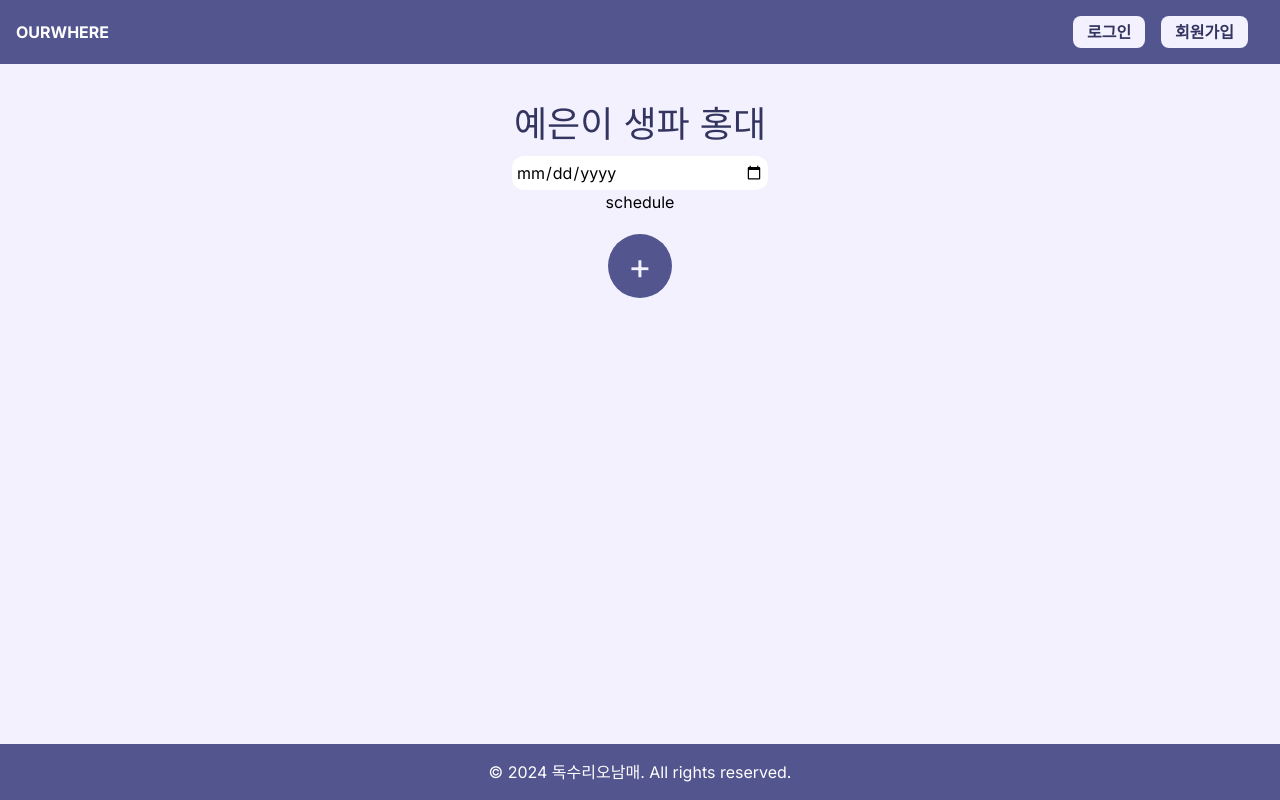
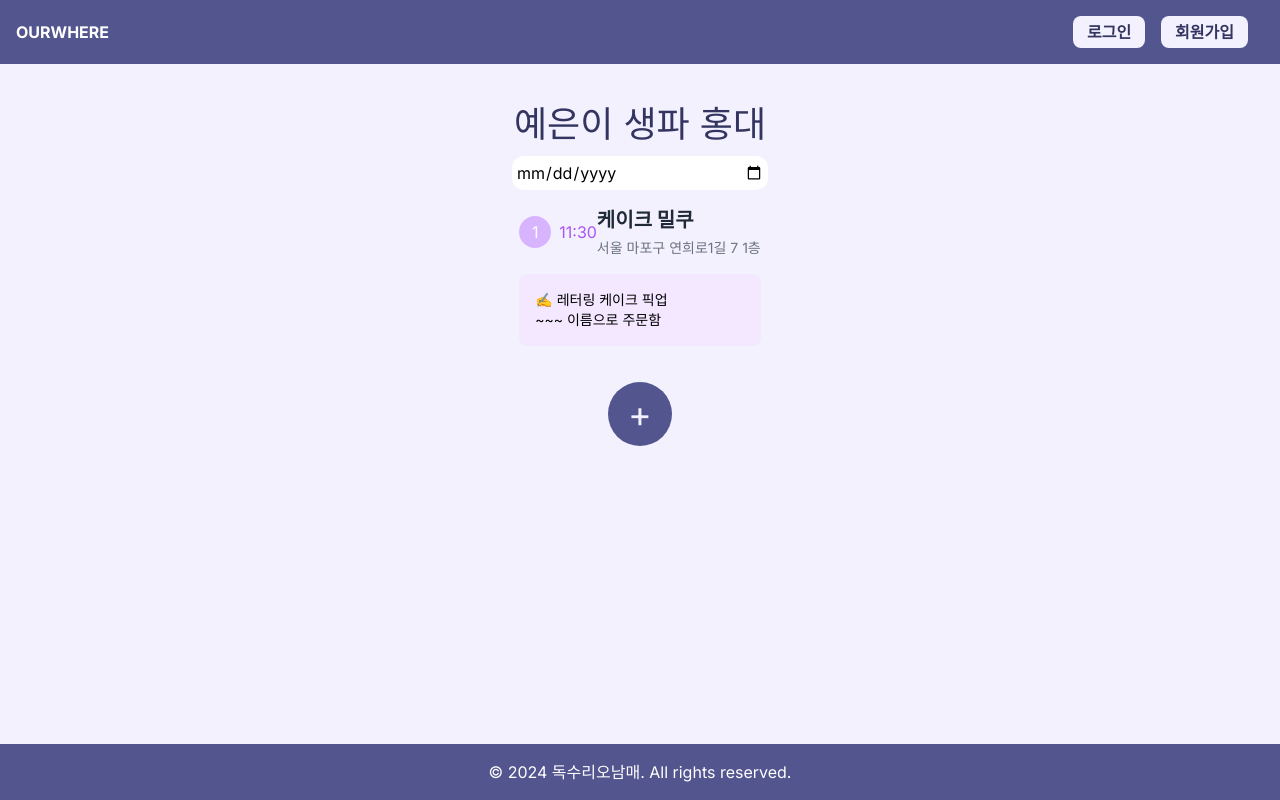
Before and after one commit to 0dytpq0/ourwhere, a Next.js app: page /meeting in a window 1280 px wide. Built offline with nearby package versions, Linux system fonts and the light colour scheme.

Commit message:
feat : Schedule 생성

```diff
--- a/src/components/molecules/Schedule.tsx
+++ b/src/components/molecules/Schedule.tsx
@@ -1,7 +1,29 @@
 import React from 'react';
 
 function Schedule() {
-  return <div>schedule</div>;
+  return (
+    <div className="p-4">
+      <div className="flex items-center justify-between">
+        <div className="flex items-center">
+          <div className="w-8 h-8 rounded-full bg-purple-300 flex items-center justify-center text-white">1</div>
+          <div className="ml-2 text-purple-500">11:30</div>
+        </div>
+        <div>
+          <div className="text-xl font-bold text-gray-800">케이크 밀쿠</div>
+          <div className="mt-1 text-sm text-gray-500">서울 마포구 연희로1길 7 1층</div>
+        </div>
+      </div>
+      <div className="mt-4 p-4 bg-purple-100 rounded-lg">
+        <div className="text-sm">
+          <span role="img" aria-label="pencil">
+            ✍️
+          </span>{' '}
+          레터링 케이크 픽업
+        </div>
+        <div className="text-sm">~~~ 이름으로 주문함</div>
+      </div>
+    </div>
+  );
 }
 
 export default Schedule;
--- a/src/components/template/Meeting.tsx
+++ b/src/components/template/Meeting.tsx
@@ -1,7 +1,7 @@
 'use client';
 import { useState } from 'react';
 import Modal from '../molecules/Modal';
-import Schedule from '../molecules/schedule';
+import Schedule from '../molecules/Schedule';
 
 export default function Meeting() {
   const [modal, setModal] = useState(false);
```
